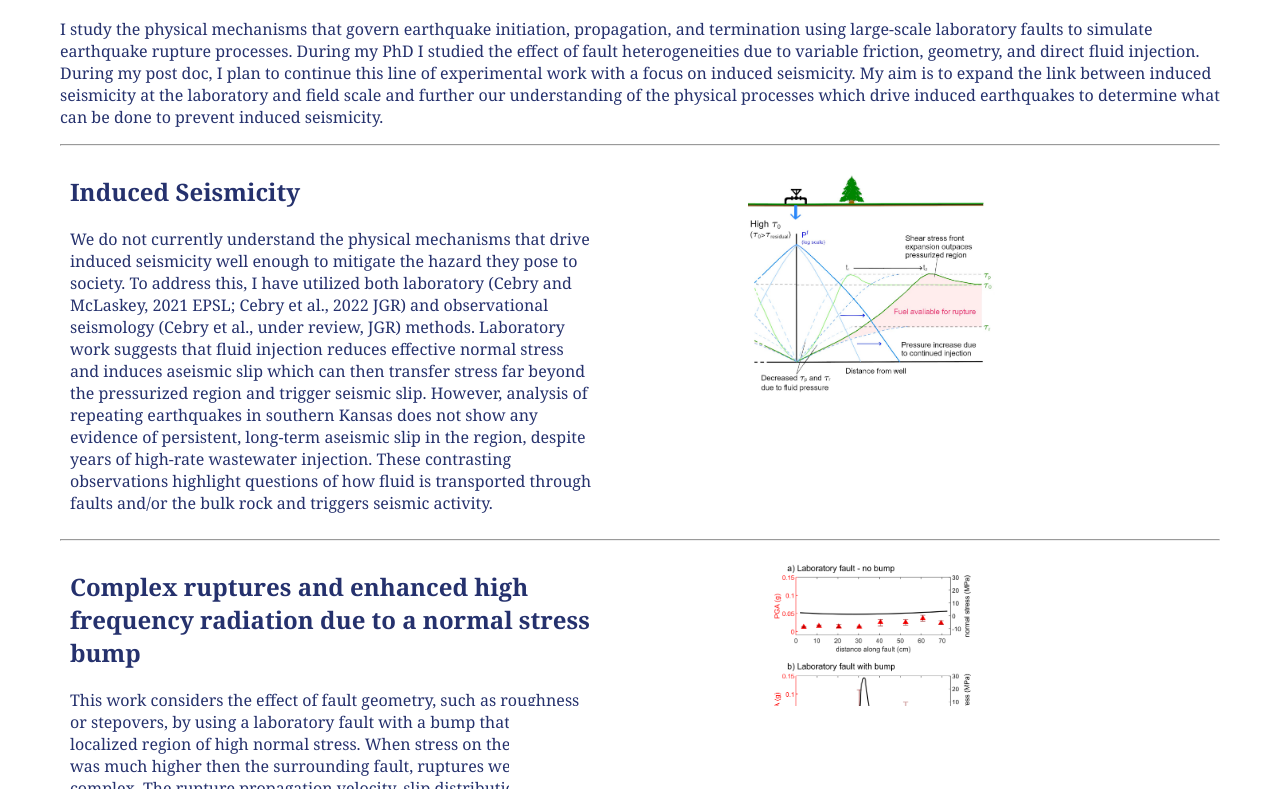
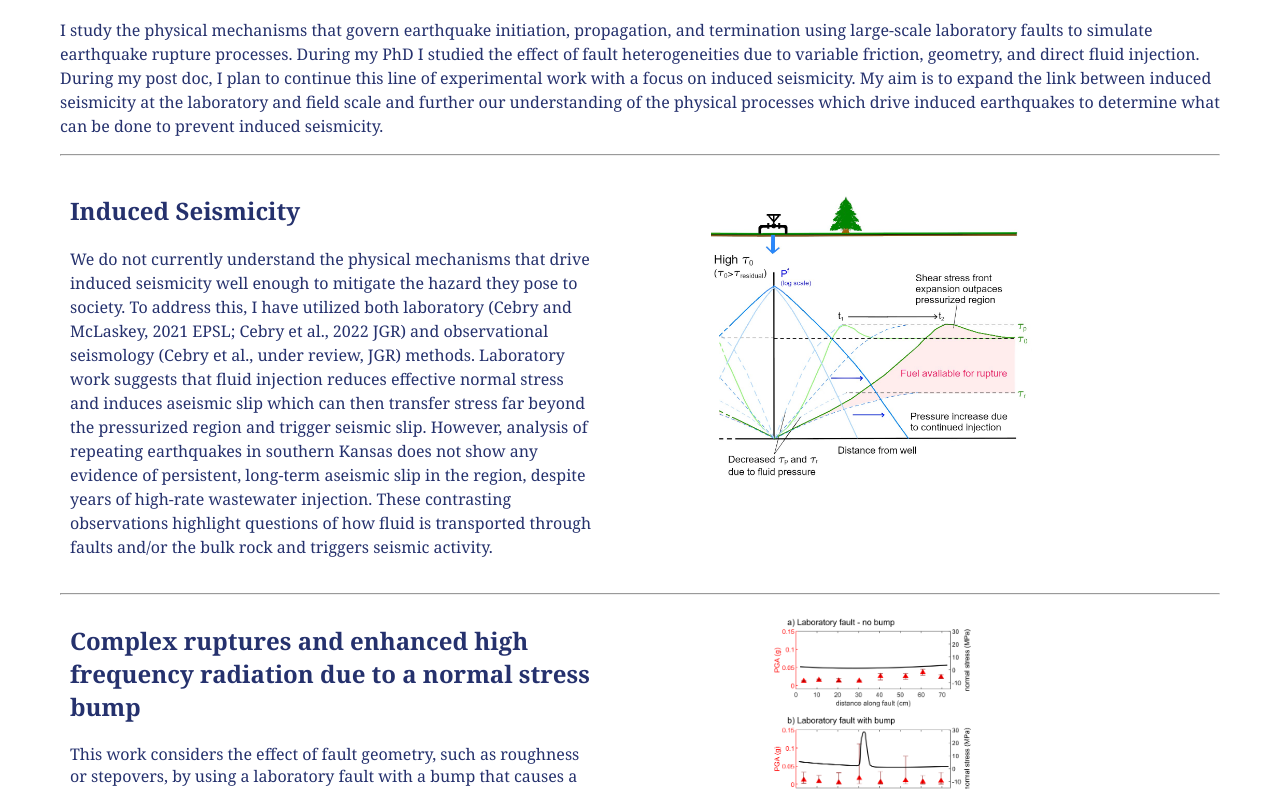
Before and after one commit to sblcebry/sblcebry.github.io, a plain HTML site: page ResearchProjects.html in a window 1280 px wide. Shown: the part 311-1100 px from the top of the page. Drawn offline with Linux system fonts and the light colour scheme.

Commit message:
Update ResearchProjects.html

```diff
--- a/ResearchProjects.html
+++ b/ResearchProjects.html
@@ -107,7 +107,7 @@
 
 <body style="background-color:white; color:#25316D; font-family:georgia; padding:5px 10px; margin-right: 50px;	margin-left: 50px;">
 <h1 style="text-align:center;">Research Projects</h1>
-<p> I study the physical mechanisms that govern earthquake initiation, propagation, and termination using large-scale laboratory faults to simulate earthquake
+<p style="line-height: 1.5;"> I study the physical mechanisms that govern earthquake initiation, propagation, and termination using large-scale laboratory faults to simulate earthquake
 	rupture processes. During my PhD I studied the effect of fault heterogeneities due to variable friction, geometry, and direct fluid injection.
 	During my post doc, I plan to continue this line of experimental work with a focus on induced seismicity. My aim is to expand the link between induced seismicity
 	at the laboratory and field scale and further our understanding of the physical processes
@@ -116,17 +116,17 @@
 
 <hr>
 <div class="row">
-	<div class="column" style="padding:1px 10px;">
+	<div class="column" style="padding:10px 10px;">
 		<h2> Induced Seismicity</h2>
-		<p> We do not currently understand the physical mechanisms that drive induced seismicity well enough to mitigate the hazard they pose to society. To address this, I have utilized both laboratory (Cebry and McLaskey, 2021 EPSL; Cebry et al., 2022 JGR) and observational seismology (Cebry et al., under review, JGR) methods. Laboratory work suggests that fluid injection reduces effective normal stress and induces aseismic slip which can then transfer stress far beyond the pressurized region and trigger seismic slip. However, analysis of repeating earthquakes in southern Kansas does not show any evidence of persistent, long-term aseismic slip in the region, despite years of high-rate wastewater injection. These contrasting observations highlight questions of how fluid is transported through faults and/or the bulk rock and triggers seismic activity.  </p>
+		<p style="line-height: 1.5;"> We do not currently understand the physical mechanisms that drive induced seismicity well enough to mitigate the hazard they pose to society. To address this, I have utilized both laboratory (Cebry and McLaskey, 2021 EPSL; Cebry et al., 2022 JGR) and observational seismology (Cebry et al., under review, JGR) methods. Laboratory work suggests that fluid injection reduces effective normal stress and induces aseismic slip which can then transfer stress far beyond the pressurized region and trigger seismic slip. However, analysis of repeating earthquakes in southern Kansas does not show any evidence of persistent, long-term aseismic slip in the region, despite years of high-rate wastewater injection. These contrasting observations highlight questions of how fluid is transported through faults and/or the bulk rock and triggers seismic activity.  </p>
 	</div>
 
-	<div class="column" style="padding:1px 10px;">
+	<div class="column" style="padding:10px 10px;">
 		<h1 style="font-size:20px;"> </h1>
 		<center>
 		<img src="Fig9.jpg";
-		alt="Figure 9 from Cebry et al., 2022." ;
-		width="250" height="224"></center>
+		alt="Figure 9 from Cebry et al., 2022" ;
+		width="325" height="291"></center>
 		<!-- <p> And now an image! </p>-->
 	</div>
 </div>
```
